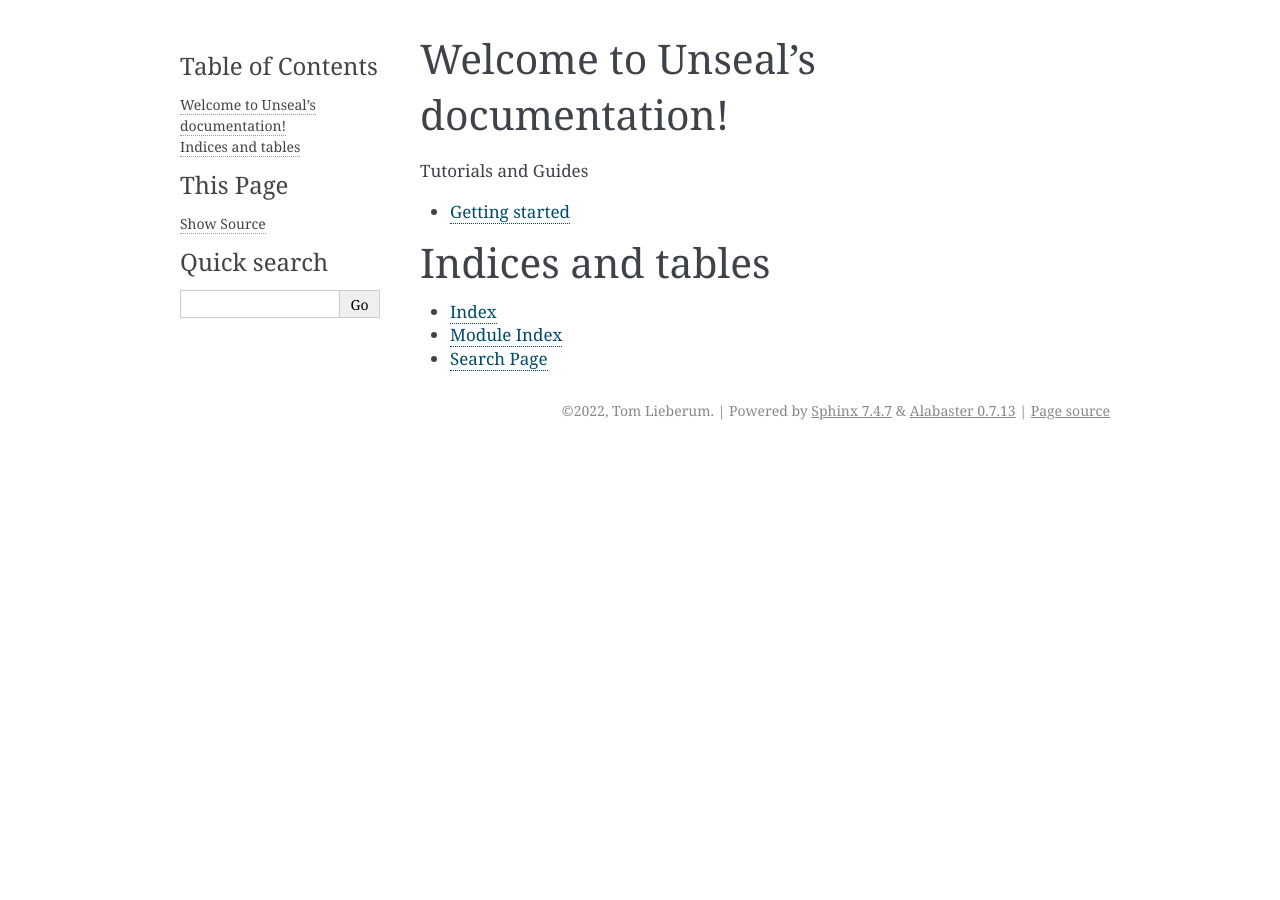
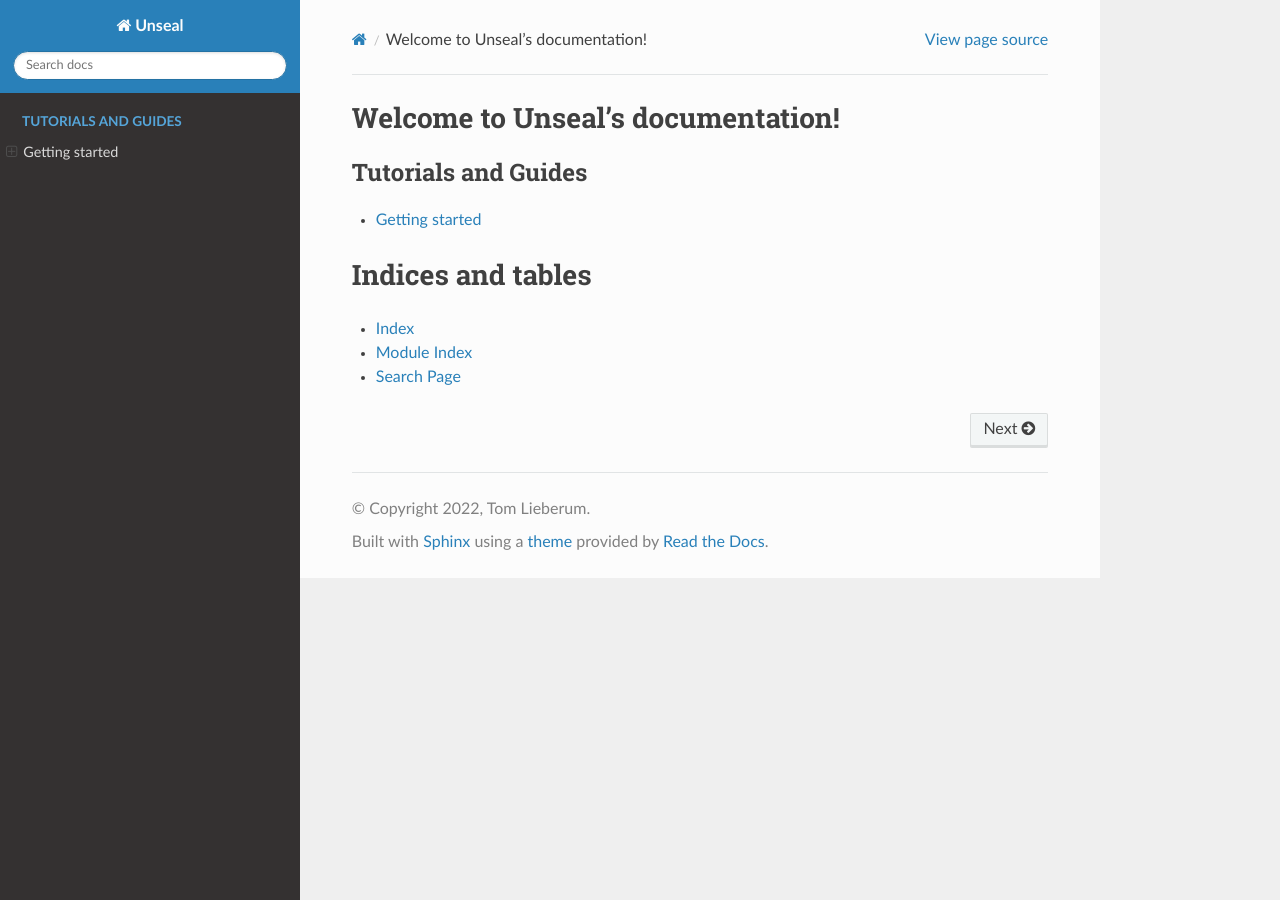
Before and after one commit to TomFrederik/unseal, a Sphinx documentation site: the page built from docs/source/index.rst, in a window 1280 px wide. Built offline with Sphinx 7.4.7 and the Read the Docs theme 2.0.0, drawn with Linux system fonts in a browser that asks for light colours; pages that are not in the unit, such as notebooks, are missing from menus.

Commit message:
update doc conf

```diff
--- a/docs/source/conf.py
+++ b/docs/source/conf.py
@@ -10,9 +10,9 @@
 # add these directories to sys.path here. If the directory is relative to the
 # documentation root, use os.path.abspath to make it absolute, like shown here.
 #
-# import os
-# import sys
-# sys.path.insert(0, os.path.abspath('.'))
+import os
+import sys
+sys.path.insert(0, os.path.abspath('../..'))
 
 
 # -- Project information -----------------------------------------------------
@@ -22,12 +22,18 @@
 author = 'Tom Lieberum'
 
 
+# The full version, including alpha/beta/rc tags
+release = '0.0.1'
+
 # -- General configuration ---------------------------------------------------
 
 # Add any Sphinx extension module names here, as strings. They can be
 # extensions coming with Sphinx (named 'sphinx.ext.*') or your custom
 # ones.
 extensions = [
+    'sphinx.ext.coverage',
+    'sphinx.ext.autodoc',
+    'sphinx.ext.napoleon',
 ]
 
 # Add any paths that contain templates here, relative to this directory.
@@ -44,9 +50,27 @@
 # The theme to use for HTML and HTML Help pages.  See the documentation for
 # a list of builtin themes.
 #
-html_theme = 'alabaster'
+html_theme = "sphinx_rtd_theme"
 
 # Add any paths that contain custom static files (such as style sheets) here,
 # relative to this directory. They are copied after the builtin static files,
 # so a file named "default.css" will overwrite the builtin "default.css".
 html_static_path = ['_static']
+
+# -- Extension configuration -------------------------------------------------
+html_theme_options = {
+    'canonical_url': 'docs/',
+    'analytics_id': 'UA-136588502-1',  # Provided by Google in your dashboard
+    # 'logo_only': False,
+    # 'display_version': True,
+    # 'prev_next_buttons_location': 'bottom',
+    # 'style_external_links': False,
+    # 'vcs_pageview_mode': '',
+    # 'style_nav_header_background': 'white',
+    # Toc options
+    'collapse_navigation': False,
+    'sticky_navigation': True,
+    'navigation_depth': 4,
+    # 'includehidden': True,
+    # 'titles_only': False
+}
```
